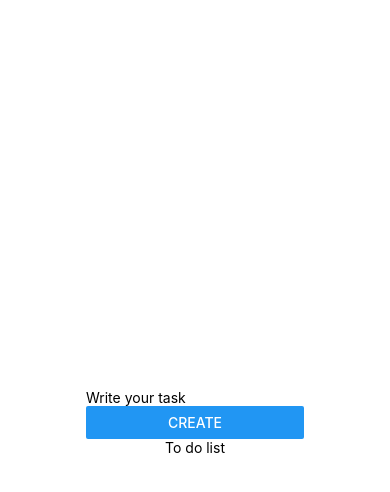
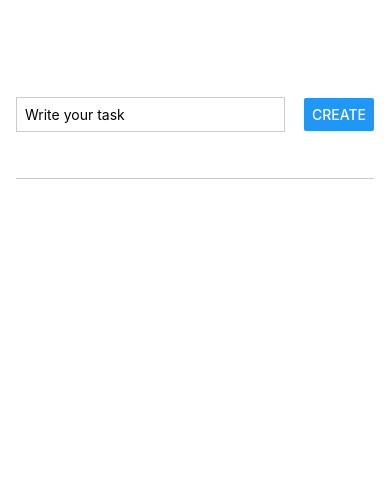
Before and after one commit to Borys-Mch/todo-mobile, a React Native app: screen / in a window 390 px wide. Shown: the top 492 px of the page. Built offline with nearby package versions, Linux system fonts and the light colour scheme.

Commit message:
Separate input and view list components

```diff
--- a/App.js
+++ b/App.js
@@ -1,14 +1,33 @@
-import { Button, StyleSheet, Text, TextInput, View } from "react-native";
+import { useState } from "react";
+import { FlatList, StyleSheet, View } from "react-native";
+import TodoInput from "./components/TodoInput";
+import TodoItem from "./components/TodoItem";
 
 export default function App() {
+  const [todos, setTodos] = useState([]);
+
+  function addTodoHandler() {
+    setTodos((currentTodos) => [
+      ...currentTodos,
+      { text: enteredTodoText, id: Math.random().toString() },
+    ]);
+  }
+
   return (
     <View style={styles.appContainer}>
-      <View>
-        <TextInput placeholder="Write your task" />
-        <Button title="Create" />
+      <TodoInput onAddTodo={addTodoHandler} />
+      <View style={styles.todoContainer}>
+        <FlatList
+          data={todos}
+          renderItem={(itemData) => {
+            return <TodoItem text={itemData.item.text} id={itemData.item.id} />;
+          }}
+          keyExtractor={(item, index) => {
+            return item.id;
+          }}
+          alwaysBounceVertical={false}
+        />
       </View>
-      <View></View>
-      <Text>To do list</Text>
     </View>
   );
 }
@@ -16,8 +35,10 @@ export default function App() {
 const styles = StyleSheet.create({
   appContainer: {
     flex: 1,
-    backgroundColor: "#fff",
-    alignItems: "center",
-    justifyContent: "center",
+    paddingTop: 50,
+    paddingHorizontal: 16,
+  },
+  todoContainer: {
+    flex: 5,
   },
 });
--- /dev/null
+++ b/components/TodoInput.js
@@ -0,0 +1,45 @@
+import { useState } from "react";
+import { StyleSheet, View, TextInput, Button } from "react-native";
+
+function TodoInput() {
+  const [enteredTodoText, setEnteredTodoText] = useState("");
+
+  function todoInputHandler(enteredText) {
+    setEnteredTodoText(enteredText);
+  }
+
+  function addTodoHandler() {}
+
+  return (
+    <View style={styles.inputContainer}>
+      <TextInput
+        style={styles.textInput}
+        placeholder="Write your task"
+        onChangeText={todoInputHandler}
+        value={enteredTodoText}
+      />
+      <Button title="Create" onPress={addTodoHandler} />
+    </View>
+  );
+}
+
+export default TodoInput;
+
+const styles = StyleSheet.create({
+  inputContainer: {
+    flex: 1,
+    flexDirection: "row",
+    justifyContent: "space-between",
+    alignItems: "center",
+    marginBottom: 24,
+    borderBottomWidth: 1,
+    borderBottomColor: "#cccccc",
+  },
+  textInput: {
+    borderWidth: 1,
+    borderColor: "#cccccc",
+    width: "75%",
+    marginRight: 8,
+    padding: 8,
+  },
+});
--- /dev/null
+++ b/components/TodoItem.js
@@ -0,0 +1,23 @@
+import { StyleSheet, View, Text, Pressable } from "react-native";
+
+function TodoItem() {
+  return (
+    <View style={styles.todoItem}>
+      <Text style={styles.todoText}></Text>
+    </View>
+  );
+}
+
+export default TodoItem;
+
+const styles = StyleSheet.create({
+  todoItem: {
+    margin: 8,
+    borderRadius: 6,
+    backgroundColor: "#306593",
+  },
+  todoText: {
+    color: "white",
+    padding: 8,
+  },
+});
```
